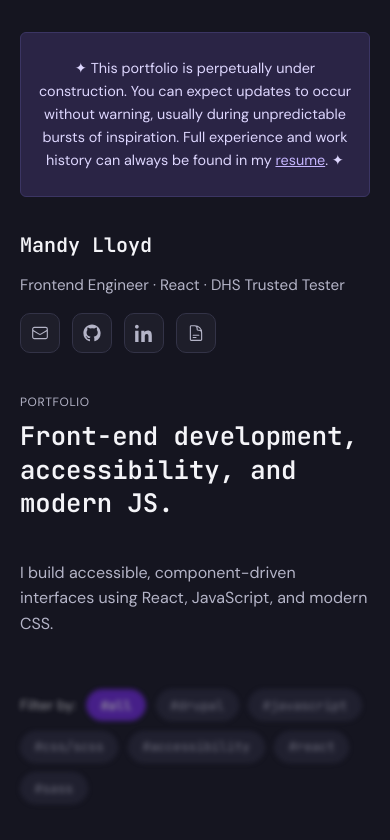
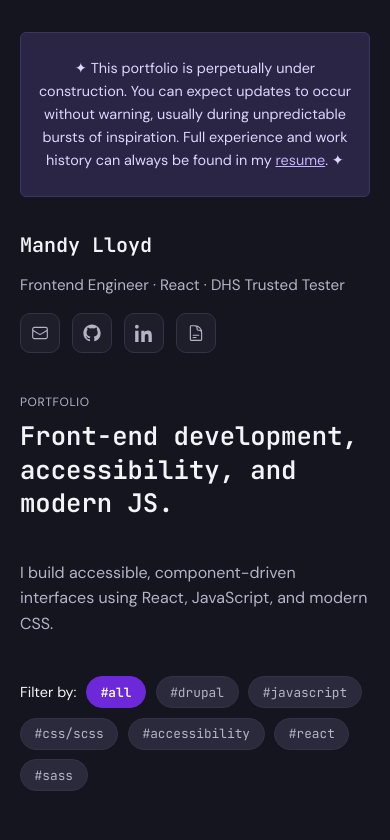
Before and after one commit to mandylloyd/portfolio, a React (Vite) app: page / in a window 390 px wide. Shown: the top 840 px of the page. Built offline with nearby package versions, Linux system fonts and the light colour scheme.

Commit message:
adjust card fade on mobile

```diff
--- a/src/App.css
+++ b/src/App.css
@@ -453,7 +453,7 @@ button:focus-visible {
   animation-timing-function: linear;
 
   animation-timeline: view();
-  animation-range: entry 10% cover 30%;
+  animation-range: entry 30% cover 15%;
 }
 
 @keyframes fadeInSoft {
@@ -481,6 +481,10 @@ button:focus-visible {
   .hero-title {
     font-size: 1.6rem;
   }
+
+  .reveal-on-scroll {
+    animation-range: entry 5% cover 15%;
+  }
 }
 
 /* Motion fallback */
```
